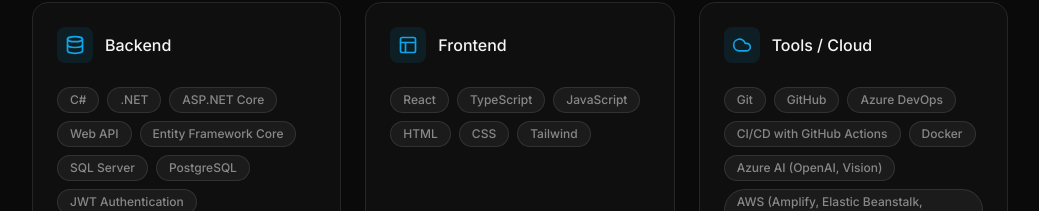
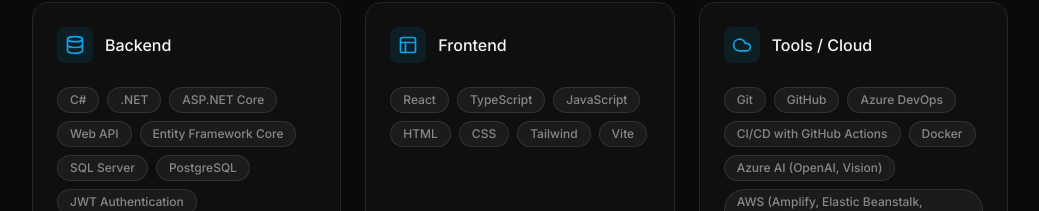
Before and after one commit to johanjaners/johan-portfolio, a React (Vite) app: page / in a window 1280 px wide. Shown: the part 1400-1611 px from the top of the page, without its empty margins (120-1159 px from the left). Built offline with nearby package versions, Linux system fonts and the light colour scheme.

Commit message:
feat: add Vite to tech stack in App component

```diff
--- a/src/App.tsx
+++ b/src/App.tsx
@@ -324,7 +324,7 @@
               icon={Layout}
               items={[
                 "React", "TypeScript", "JavaScript",
-                "HTML", "CSS", "Tailwind"
+                "HTML", "CSS", "Tailwind", "Vite"
               ]}
             />
             <TechGroup
```
